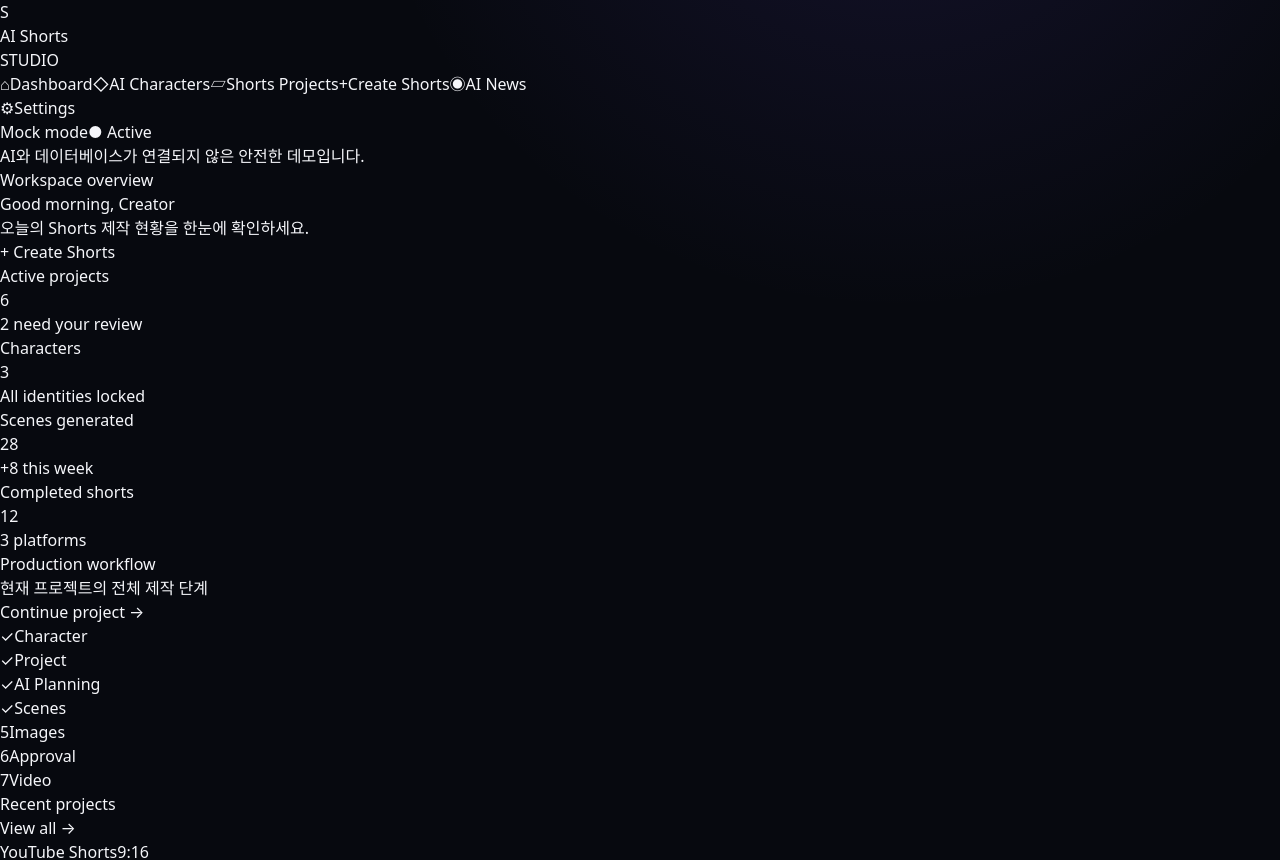
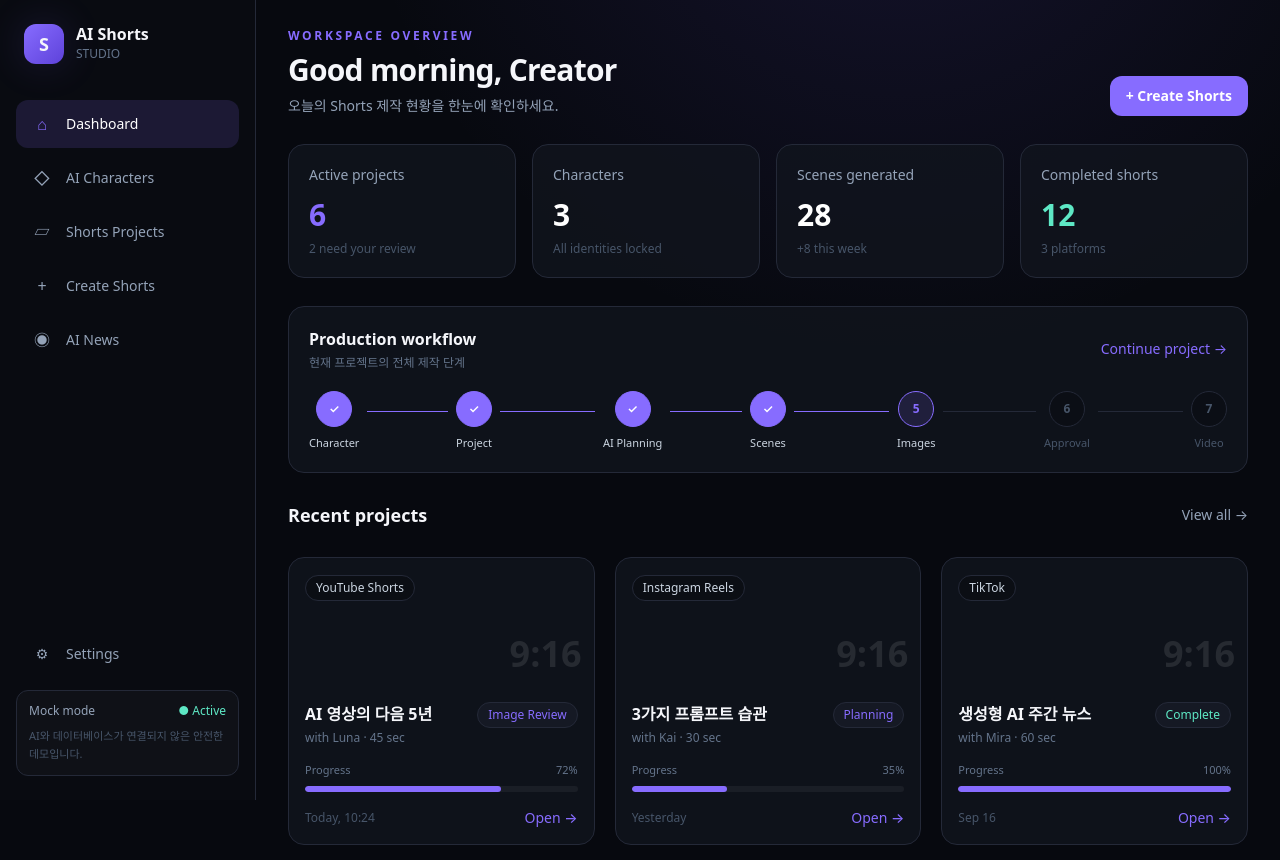
Before and after one commit to withrising/sns, a Next.js app: page / in a window 1280 px wide. Shown: the top 860 px of the page. Built offline with nearby package versions, Linux system fonts and the light colour scheme.

Commit message:
Add tailwind.config.ts

```diff
--- /dev/null
+++ b/tailwind.config.ts
@@ -0,0 +1,22 @@
+import type { Config } from "tailwindcss";
+
+const config: Config = {
+  content: ["./app/**/*.{js,ts,jsx,tsx,mdx}", "./components/**/*.{js,ts,jsx,tsx,mdx}"],
+  theme: {
+    extend: {
+      colors: {
+        ink: "#07090f",
+        panel: "#11141d",
+        line: "#242938",
+        violet: "#876cff",
+        mint: "#5ee8c5",
+      },
+      boxShadow: {
+        glow: "0 0 40px rgba(135, 108, 255, 0.16)",
+      },
+    },
+  },
+  plugins: [],
+};
+
+export default config;
```
